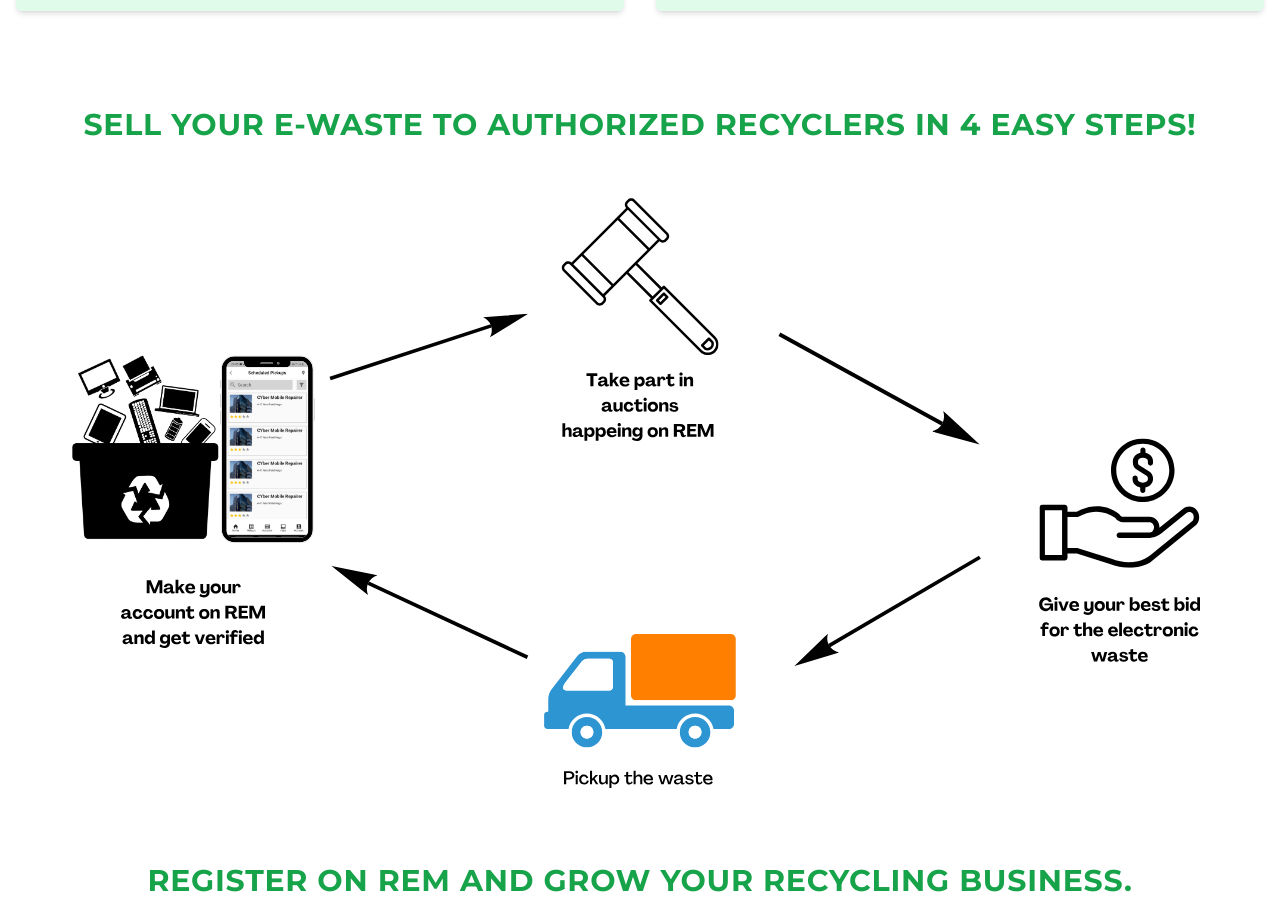
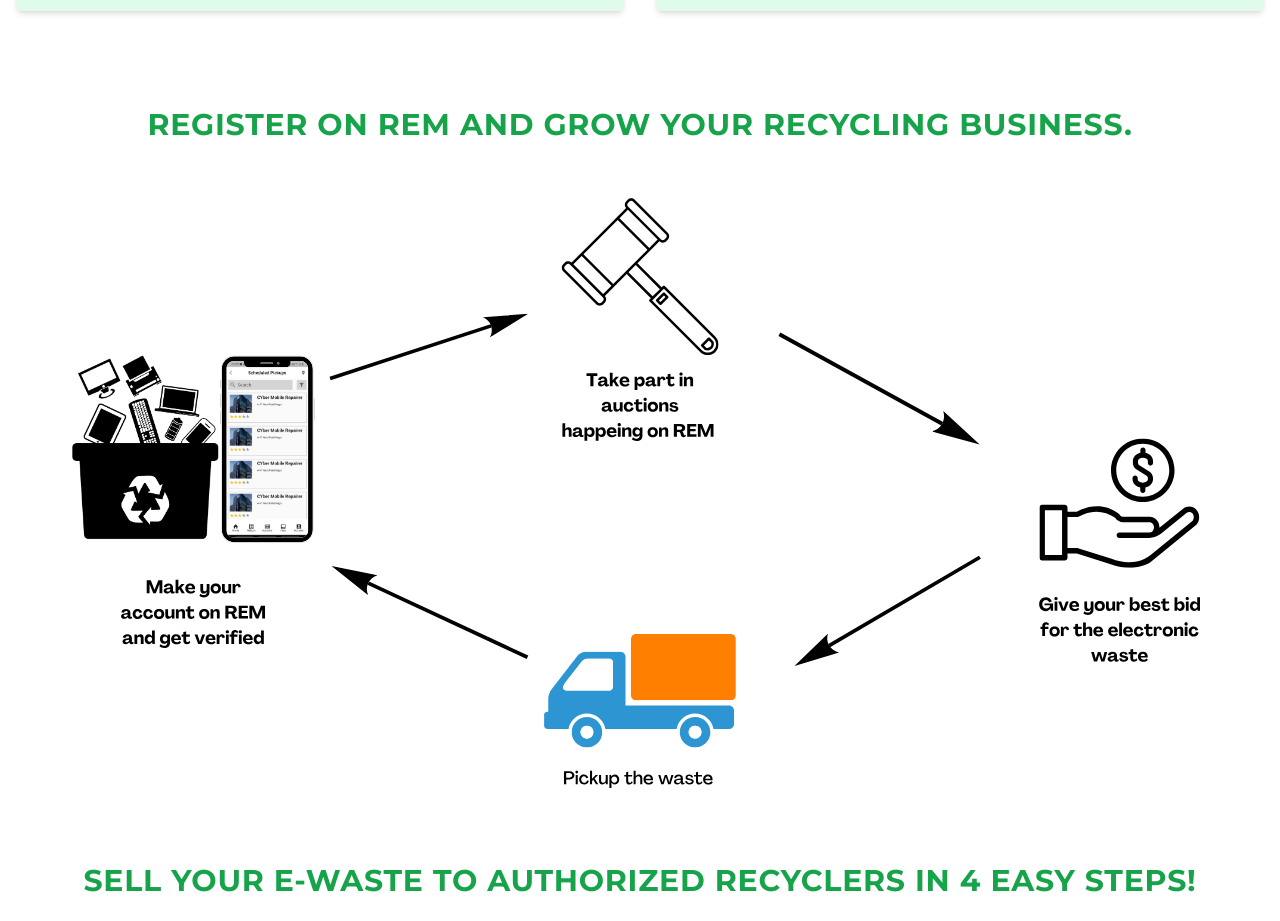
Before and after one commit to rewayy/Reway_final, a React (Vite) app: page /services in a window 1280 px wide. Shown: the part 771-1692 px from the top of the page. Built offline with nearby package versions, Linux system fonts and the light colour scheme; a web font is replaced by a local one.

Commit message:
title exhanged

```diff
--- a/src/pages/Services.jsx
+++ b/src/pages/Services.jsx
@@ -89,11 +89,11 @@ const Services = () => {
                     <div className='  border-green-500 w-full h-full'>
 
                             <div className='mt-20 w-full '>
-                                <h1 className='text-green-600 text-center '>Sell your E-Waste to authorized recyclers in 4 easy steps!</h1>
+                                <h1 className='text-green-600 text-center '>Register on REM and grow your recycling business.</h1>
                                 <img src={recyclerProcess} alt="recyclerProcess.svg" />
                             </div>
                             <div className=' w-full'>
-                                <h1 className='text-green-600 text-center '>Register on REM and grow your recycling business.</h1>
+                                <h1 className='text-green-600 text-center '>Sell your E-Waste to authorized recyclers in 4 easy steps!</h1>
                                 <img src={consumerProcess} alt="consumerProcess.svg" />
                             </div>
 
```
